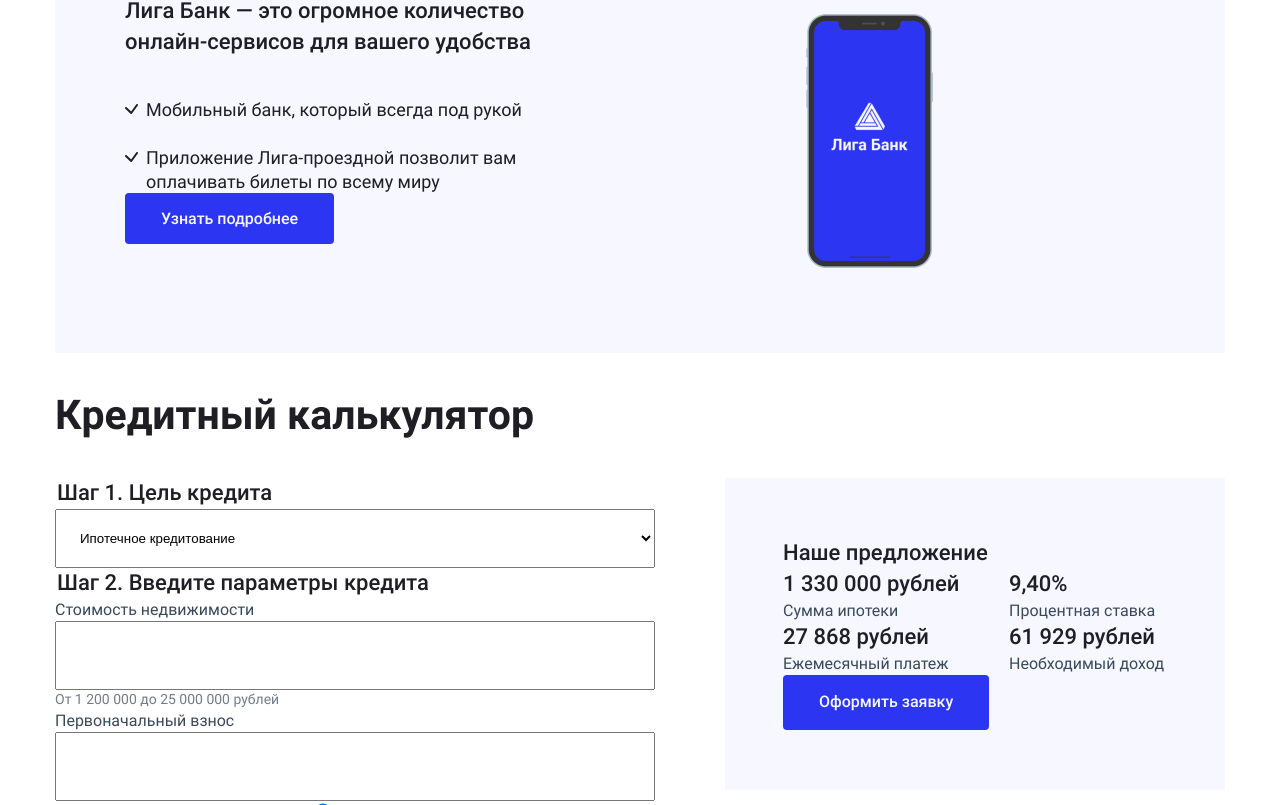
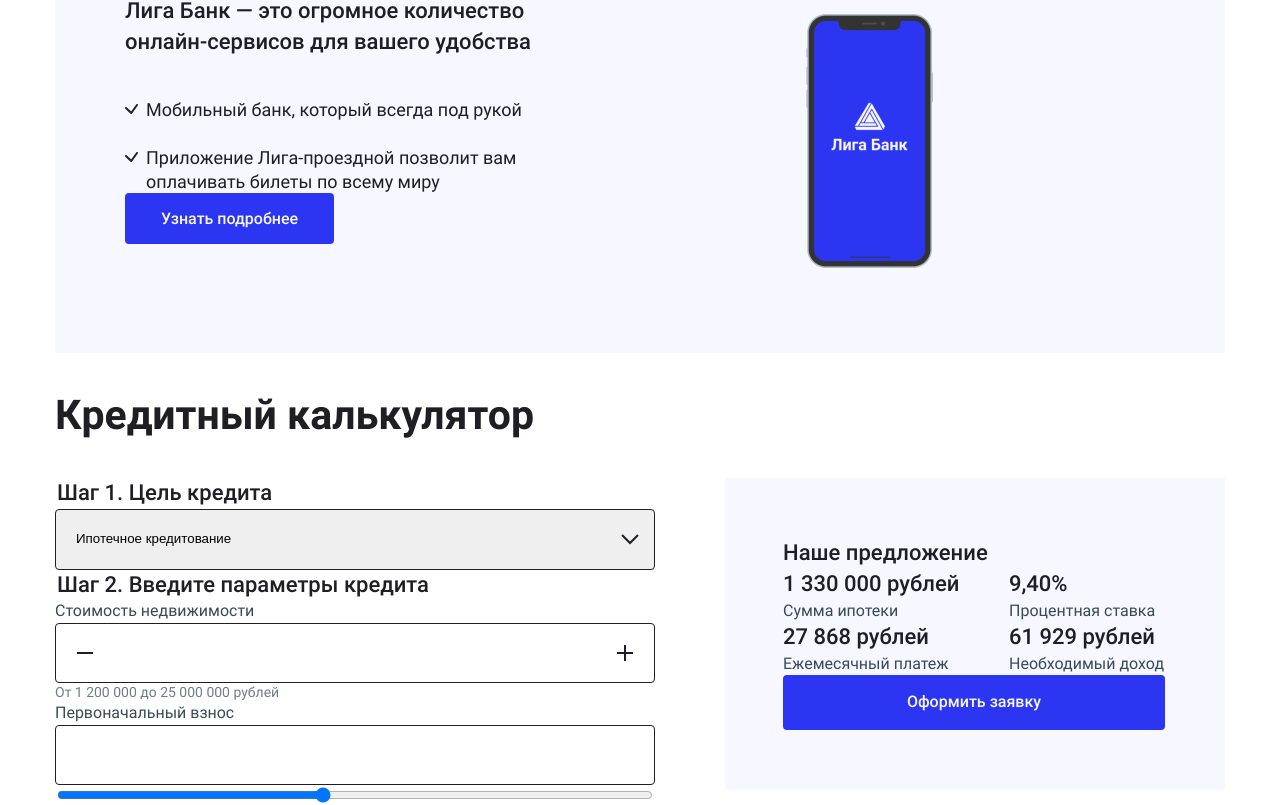
Before and after one commit to geoniced/liga-bank, a React (Create React App) app: page / in a window 1280 px wide. Shown: the part 1995-2800 px from the top of the page. Built offline with nearby package versions, Linux system fonts and the light colour scheme.

Commit message:
Делает декоративные элементы для формы

```diff
--- a/src/components/calculation-form/calculation-form.jsx
+++ b/src/components/calculation-form/calculation-form.jsx
@@ -1,3 +1,6 @@
+import {ReactComponent as IconMinus} from "../../assets/img/icon-minus.svg";
+import {ReactComponent as IconPlus} from "../../assets/img/icon-plus.svg";
+
 const CalculationForm = () => {
   return (
     <form action="#" className="credit-calculator__calculation-form calculation-form">
@@ -19,24 +22,36 @@
 
           <div className="calculation-form__input-field-row">
             <label htmlFor="calculation-form-property-cost" className="calculation-form__label">Стоимость недвижимости</label>
-            <input className="calculation-form__input" type="number" name="calculation-form-property-cost" id="calculation-form-property-cost" min="1200000" max="25000000" step="100000" />
+            <div className="calculation-form__input-with-operations">
+              <input className="calculation-form__input calculation-form__input--number" type="number" name="calculation-form-property-cost" id="calculation-form-property-cost" min="1200000" max="25000000" step="100000" />
+              <button className="calculation-form__operation-button calculation-form__operation-button--minus" type="button">
+                <IconMinus className="calculation-form__operation-minus"/>
+                <span className="visually-hidden">Уменьшить</span>
+              </button>
+              <button className="calculation-form__operation-button calculation-form__operation-button--plus" type="button">
+                <IconPlus className="calculation-form__operation-plus"/>
+                <span className="visually-hidden">Увеличить</span>
+              </button>
+            </div>
+
             <p className="calculation-form__field-description">От 1 200 000  до 25 000 000 рублей</p>
           </div>
 
           <div className="calculation-form__input-field-row">
             <label htmlFor="calculation-form-initial-fee" className="calculation-form__label">Первоначальный взнос</label>
-            <input className="calculation-form__input" type="number" name="calculation-form-initial-fee" id="calculation-form-initial-fee" />
+            {/* Maybe an output tag... */}
+            <input className="calculation-form__input calculation-form__input--number" type="number" name="calculation-form-initial-fee" id="calculation-form-initial-fee" />
             <input className="calculation-form__range" type="range" name="calculation-form-initial-fee-range" id="calculation-form-initial-fee-range" step="5" min="10" max="100" />
           </div>
 
           <div className="calculation-form__input-field-row">
             <label htmlFor="calculation-form-credit-time" className="calculation-form__label">Срок кредитования</label>
-            <input className="calculation-form__input" type="number" name="calculation-form-credit-time" id="calculation-form-credit-time" />
+            <input className="calculation-form__input calculation-form__input--number" type="number" name="calculation-form-credit-time" id="calculation-form-credit-time" />
             <input className="calculation-form__range" type="range" name="calculation-form-credit-time-range" id="calculation-form-credit-time-range" step="1" min="5" max="30" />
           </div>
 
           <div className="calculation-form__checkbox-row">
-            <input className="calculation-form__checkbox" type="checkbox" name="calculation-form-use-maternal-capital" id="calculation-form-use-maternal-capital" checked readOnly />
+            <input className="calculation-form__checkbox visually-hidden" type="checkbox" name="calculation-form-use-maternal-capital" id="calculation-form-use-maternal-capital" />
             <label className="calculation-form__checkbox-label" htmlFor="calculation-form-use-maternal-capital">Использовать материнский капитал</label>
           </div>
         </fieldset>
--- a/src/scss/button.scss
+++ b/src/scss/button.scss
@@ -1,5 +1,7 @@
 .button {
   display: inline-flex;
+  align-items: center;
+  justify-content: center;
 
   padding-top: 16px;
   padding-right: 36px;
--- a/src/scss/calculation-form.scss
+++ b/src/scss/calculation-form.scss
@@ -39,21 +39,90 @@
   color: $faded-gray;
 }
 
+.calculation-form__input-with-operations {
+  position: relative;
+}
+
 .calculation-form__select-field,
 .calculation-form__input {
+  width: 100%;
   padding: 20px;
+
   line-height: 140%;
+  border: 1px solid $black;
+  border-radius: 4px;
 }
 
 .calculation-form__select-field {
   font-weight: 500;
+
+  background-image: url("../assets/img/icon-select-drop.svg");
+  background-repeat: no-repeat;
+  background-position: right 15px center;
+
+  -moz-appearance: none; /* Firefox */
+  -webkit-appearance: none; /* Safari and Chrome */
+  appearance: none;
 }
 
 .calculation-form__input {
+  height: 60px;
   font-size: 18px;
   font-weight: 500;
   text-align: center;
 }
+
+.calculation-form__input--number::-webkit-outer-spin-button,
+.calculation-form__input--number::-webkit-inner-spin-button {
+  -webkit-appearance: none;
+  margin: 0;
+}
+
+.calculation-form__operation-button {
+  position: absolute;
+  display: flex;
+  align-items: center;
+  justify-content: center;
+  top: 0;
+
+  width: 60px;
+  height: 60px;
+  padding: 0;
+
+  background-color: transparent;
+  border: none;
+
+  &--minus {
+    left: 0;
+  }
+
+  &--plus {
+    right: 0;
+  }
+}
+
+.calculation-form__checkbox-label {
+  position: relative;
+  padding-left: 20px;
+
+  &::before {
+    content: "";
+    position: absolute;
+    left: 0;
+
+    width: 16px;
+    height: 16px;
+
+    background-image: url("../assets/img/icon-checkbox-unchecked.svg");
+    background-repeat: no-repeat;
+  }
+}
+
+.calculation-form__checkbox:checked ~ .calculation-form__checkbox-label::before {
+  background-image: url("../assets/img/icon-checkbox-checked.svg");
+}
+
+
 
 .calculation-form__result {
   width: 500px;
@@ -101,5 +170,6 @@
 }
 
 .calculation-form__request-button {
+  width: 100%;
   line-height: 140%;
 }
--- a/src/scss/request-form.scss
+++ b/src/scss/request-form.scss
@@ -62,6 +62,9 @@
   font-size: 18px;
   line-height: 140%;
   letter-spacing: 0.03em;
+
+  border: 1px solid #0A1E32;
+  border-radius: 4px;
 }
 
 .request-form__send {
```
Also changed, not shown: src/assets/img/icon-checkbox-checked.svg (added), src/assets/img/icon-checkbox-unchecked.svg (added).
